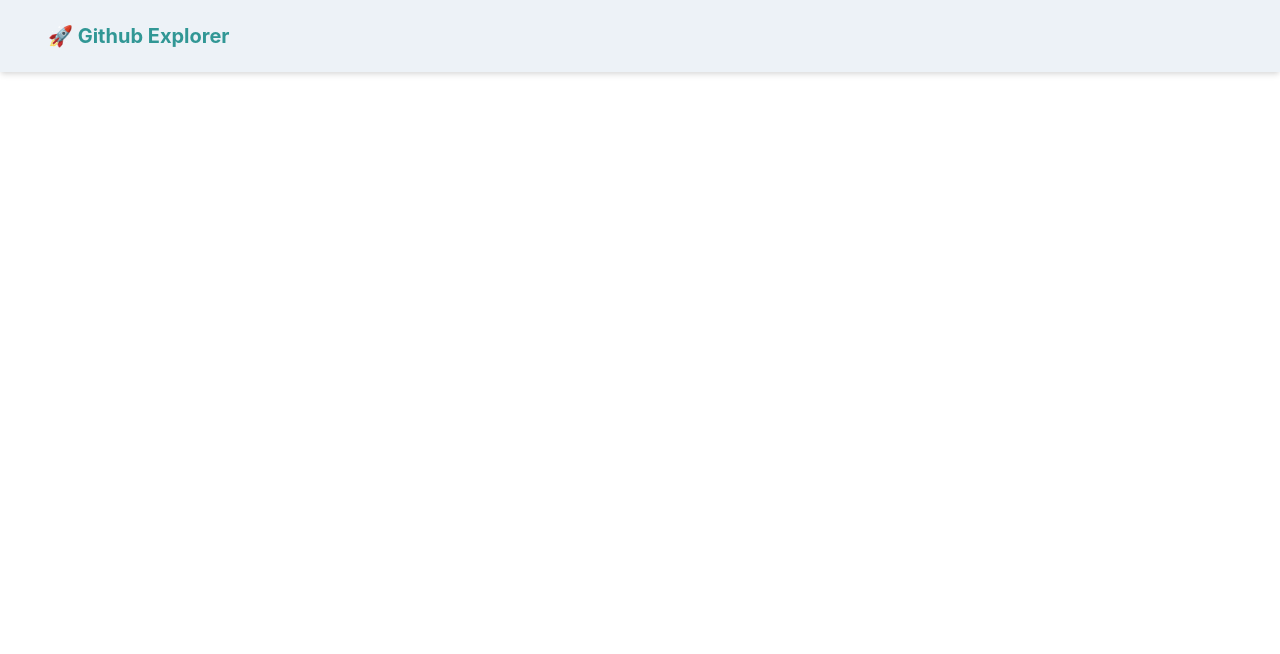
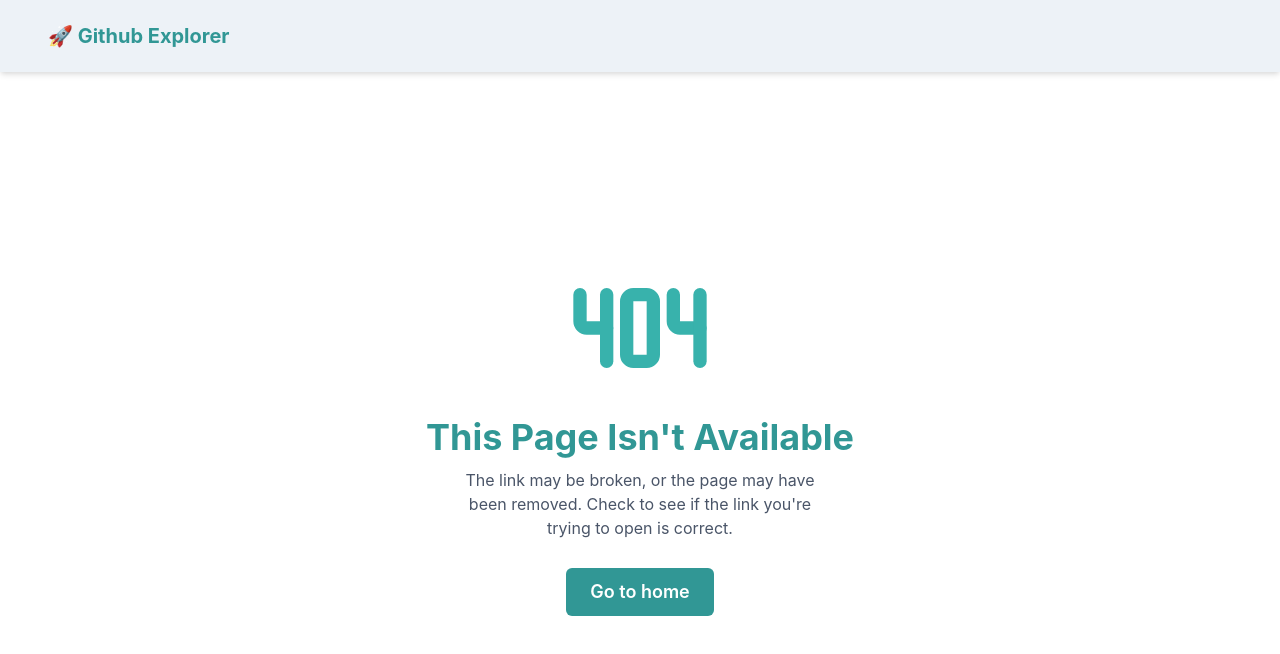
Before and after one commit to sarojadhikari076/github-explorer, a React (Create React App) app in the folder github-explorer-client/: page /1 in a window 1280 px wide. Before the commit this address had no page. Shown: the top 654 px of the page. Built offline with nearby package versions, Linux system fonts and the light colour scheme.

Commit message:
Add 404 page

```diff
--- a/github-explorer-client/src/App.js
+++ b/github-explorer-client/src/App.js
@@ -1,6 +1,7 @@
 import { Box } from '@chakra-ui/react'
 import { BrowserRouter as Router, Routes, Route } from 'react-router-dom'
 import Navbar from './components/common/Navbar'
+import NotFound from './pages/404'
 import GithubRepos from './pages/GithubRepos'
 import RepoDetail from './pages/RepoDetail'
 
@@ -12,6 +13,7 @@ function App() {
         <Routes>
           <Route exact path="/" element={<GithubRepos />} />
           <Route path="/repos/:ownerName/:repoName" element={<RepoDetail />} />
+          <Route path="*" element={<NotFound />} />
         </Routes>
       </Router>
     </Box>
--- /dev/null
+++ b/github-explorer-client/src/pages/404.jsx
@@ -0,0 +1,22 @@
+import { Button, Center, Heading, Icon, Text } from '@chakra-ui/react'
+import React from 'react'
+import { TbError404 } from 'react-icons/tb'
+import { Link } from 'react-router-dom'
+
+function NotFound() {
+  return (
+    <Center minH="90vh" flexDir="column" gap={2}>
+      <Icon as={TbError404} width="10rem" height="10rem" color="teal.400" />
+      <Heading color="teal.500">This Page Isn't Available</Heading>
+      <Text maxW="sm" textAlign="center" color="gray.600" mb={5}>
+        The link may be broken, or the page may have been removed. Check to see
+        if the link you're trying to open is correct.
+      </Text>
+      <Button size="lg" colorScheme="teal">
+        <Link to="/">Go to home</Link>
+      </Button>
+    </Center>
+  )
+}
+
+export default NotFound
```
